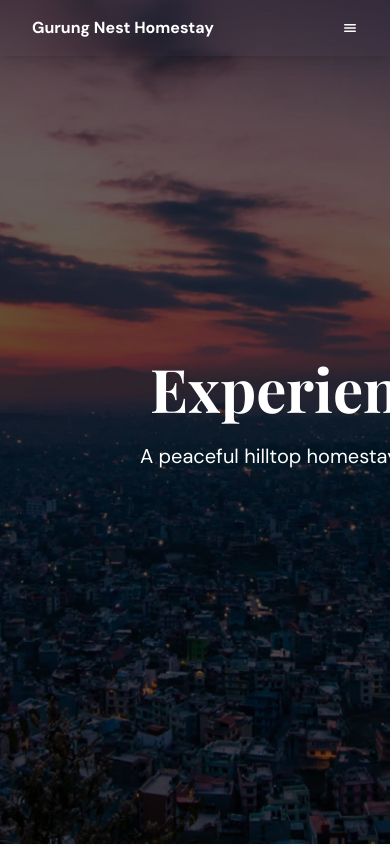
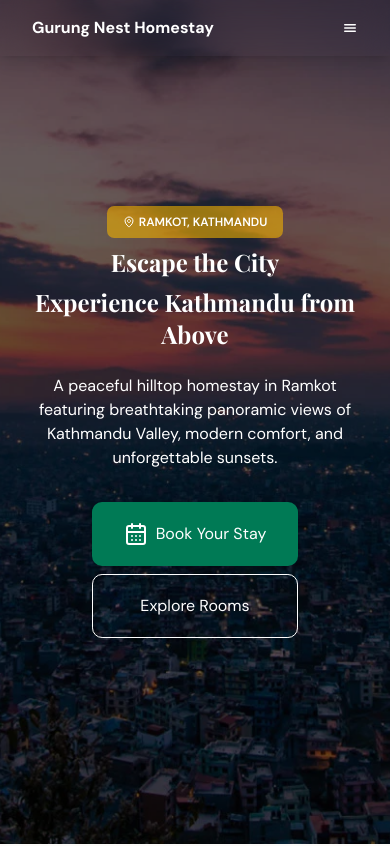
Before and after one commit to gurungbsal18/gurung-nest-home-stay, a Next.js app in the folder frontend/: page / in a window 390 px wide. Shown: the top 846 px of the page. Built offline with nearby package versions, Linux system fonts and the light colour scheme; a web font is replaced by a local one.

Commit message:
responsive update

```diff
--- a/frontend/components/HeroSection.tsx
+++ b/frontend/components/HeroSection.tsx
@@ -1,5 +1,6 @@
 import Link from "next/link"
 import { LuCalendarDays } from "react-icons/lu";
+import { GrLocation } from "react-icons/gr";
 
 function HeroSection() {
   return (
@@ -17,23 +18,23 @@ function HeroSection() {
       <div className="absolute inset-0 bg-black/60" />
 
       {/* Content */}
-      <div className="relative z-10 container mx-auto flex h-full w-7xl flex-col items-center justify-center gap-8 text-white">
+      <div className="relative z-10 container mx-auto flex h-full w-full lg:w-7xl flex-col items-center justify-center gap-8 text-white">
         <div className="flex flex-col items-center gap-2 text-center">
-          <p className="rounded-lg bg-yellow-500/60 px-4 py-2 text-xs font-semibold">
-            RAMKOT, KATHMANDU
+          <p className="rounded-lg bg-yellow-500/60 px-4 py-2 text-xs font-semibold flex items-center gap-1">
+           <GrLocation/> RAMKOT, KATHMANDU
           </p>
-          <h2 className="text-6xl font-bold">Escape the City</h2>
-          <h2 className="text-6xl font-bold">
+          <h2 className="text-2xl md:text-4xl lg:text-6xl font-bold">Escape the City</h2>
+          <h2 className="text-2xl md:text-4xl lg:text-6xl font-bold">
             Experience Kathmandu from Above
           </h2>
-          <p className="mt-4 w-5xl text-xl">
+          <p className="mt-4 w-full lg:w-5xl text-base md:text-xl">
             A peaceful hilltop homestay in Ramkot featuring breathtaking
             panoramic views of Kathmandu Valley, modern comfort, and
             unforgettable sunsets.
           </p>
         </div>
 
-        <div className="flex gap-4">
+        <div className="flex flex-col md:flex-row gap-2 md:gap-4">
           <Link
             href=""
             className="flex gap-2 h-16 items-center justify-center rounded-xl bg-primary px-8 py-6 duration-500 ease-in-out hover:bg-primary/80"
```
